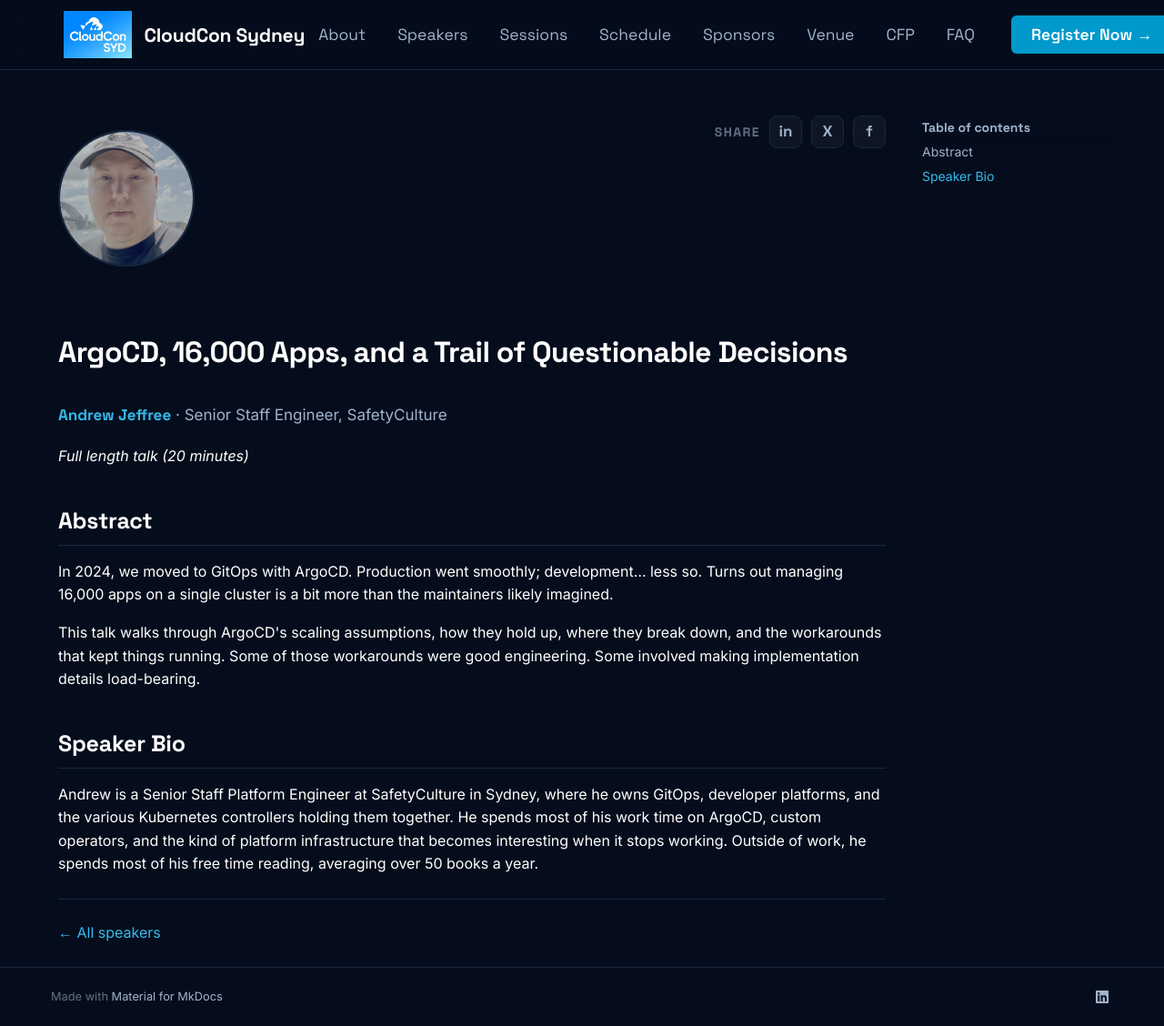
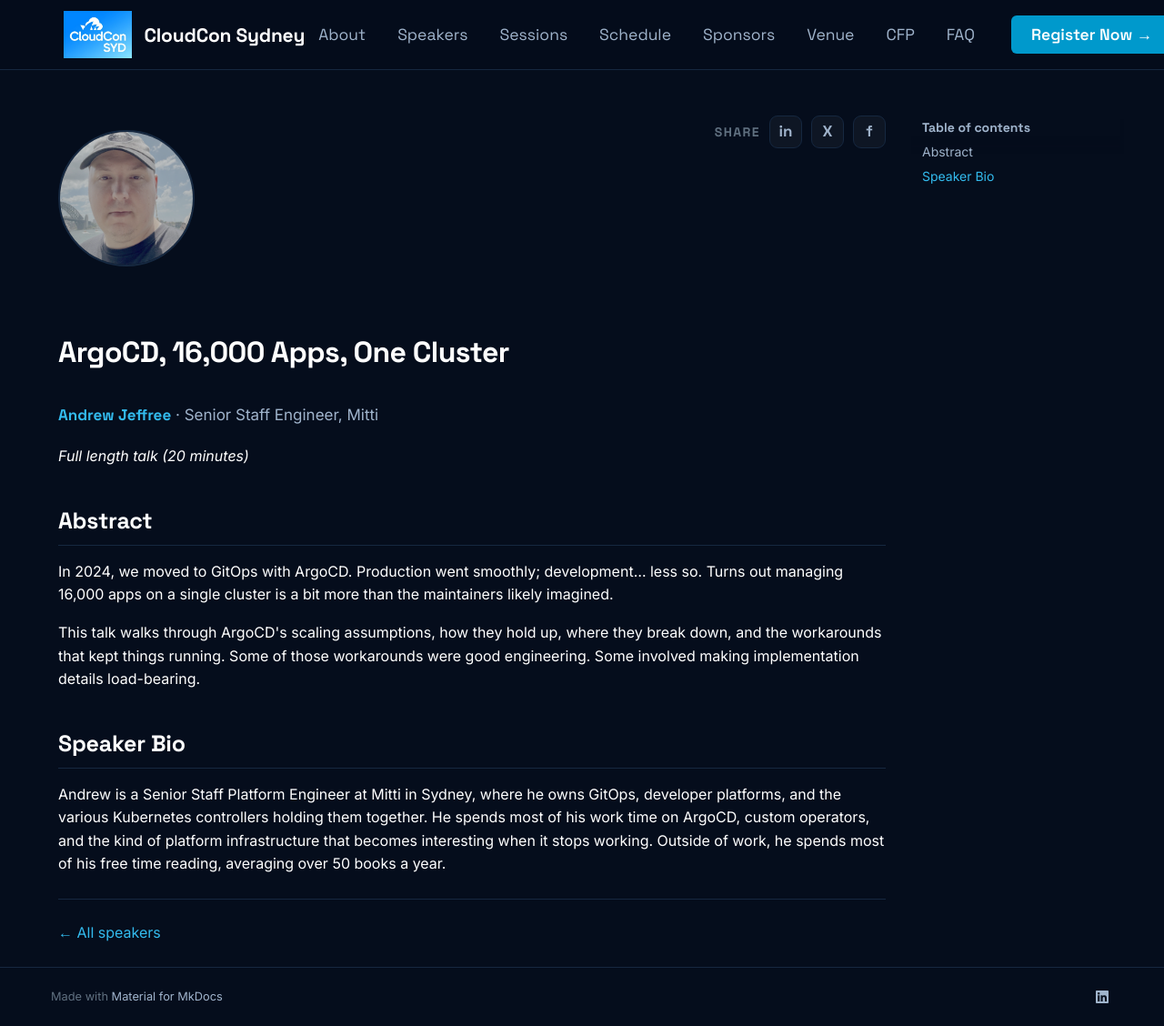
Before and after one commit to cloudconau/site, an MkDocs documentation site: the page built from docs/abstracts/2026/AndrewJeffree.md, in a window 1280 px wide and 1128 px high. Shown: the whole window at 91% size. Built offline with MkDocs 1.6.1 and Material for MkDocs 9.7.7, drawn with Linux system fonts in a browser that asks for light colours.

Commit message:
fix: apply speaker updates for Andrew Jeffree and Alex Eze
Andrew Jeffree asked to retitle his talk and to show his employer's new
name. "ArgoCD, 16,000 Apps, and a Trail of Questionable Decisions" is
now "ArgoCD, 16,000 Apps, One Cluster", and SafetyCulture is now Mitti
in his byline, bio, listings and share text, and in the homepage list
of speakers' companies. The page URL and talk anchor are unchanged so
existing links keep working. Miguel Elias dos Santos (2025) stays at
SafetyCulture.

Alex Eze's project Orkestra is now Inrun: the ork commands become
inrun, the repository is github.com/intentd/inrun, and his bio is the
new one from Sessionize. The talk title is unchanged.

Both changes are on the talk pages, the homepage (cards, schedule and
talk modal data), agenda.md and speakers.md.

Co-Authored-By: Claude Opus 5.5 <noreply@anthropic.com>

```diff
--- a/docs/abstracts/2026/AndrewJeffree.md
+++ b/docs/abstracts/2026/AndrewJeffree.md
@@ -1,5 +1,5 @@
 ---
-title: "ArgoCD, 16,000 Apps, and a Trail of Questionable Decisions"
+title: "ArgoCD, 16,000 Apps, One Cluster"
 description: "In 2024, we moved to GitOps with ArgoCD. Production went smoothly; development… less so."
 image: "images/speakers/headshots/AndrewJeffree.png"
 card: "summary"
@@ -9,13 +9,13 @@ card: "summary"
 <div class="cc-heads" markdown>
 ![Andrew Jeffree](../../images/speakers/headshots/AndrewJeffree.png){ .cc-head }
 </div>
-<div class="cc-share-row"><span class="cc-share-label">Share</span><a class="cc-share cc-share--li" href="https://www.linkedin.com/sharing/share-offsite/?url=https%3A%2F%2Fcloudcon.au%2Fabstracts%2F2026%2FAndrewJeffree%2F" target="_blank" rel="noopener" aria-label="Share on LinkedIn">in</a><a class="cc-share cc-share--x" href="https://twitter.com/intent/tweet?url=https%3A%2F%2Fcloudcon.au%2Fabstracts%2F2026%2FAndrewJeffree%2F&amp;text=ArgoCD%2C%2016%2C000%20Apps%2C%20and%20a%20Trail%20of%20Questionable%20Decisions%20%E2%80%94%20Andrew%20Jeffree%20at%20CloudCon%20Sydney%202026" target="_blank" rel="noopener" aria-label="Share on X">X</a><a class="cc-share cc-share--fb" href="https://www.facebook.com/sharer/sharer.php?u=https%3A%2F%2Fcloudcon.au%2Fabstracts%2F2026%2FAndrewJeffree%2F" target="_blank" rel="noopener" aria-label="Share on Facebook">f</a></div>
+<div class="cc-share-row"><span class="cc-share-label">Share</span><a class="cc-share cc-share--li" href="https://www.linkedin.com/sharing/share-offsite/?url=https%3A%2F%2Fcloudcon.au%2Fabstracts%2F2026%2FAndrewJeffree%2F" target="_blank" rel="noopener" aria-label="Share on LinkedIn">in</a><a class="cc-share cc-share--x" href="https://twitter.com/intent/tweet?url=https%3A%2F%2Fcloudcon.au%2Fabstracts%2F2026%2FAndrewJeffree%2F&amp;text=ArgoCD%2C%2016%2C000%20Apps%2C%20One%20Cluster%20%E2%80%94%20Andrew%20Jeffree%20at%20CloudCon%20Sydney%202026" target="_blank" rel="noopener" aria-label="Share on X">X</a><a class="cc-share cc-share--fb" href="https://www.facebook.com/sharer/sharer.php?u=https%3A%2F%2Fcloudcon.au%2Fabstracts%2F2026%2FAndrewJeffree%2F" target="_blank" rel="noopener" aria-label="Share on Facebook">f</a></div>
 </div>
 
-# ArgoCD, 16,000 Apps, and a Trail of Questionable Decisions
+# ArgoCD, 16,000 Apps, One Cluster
 
 <p class="cc-byline" markdown>
-**Andrew Jeffree** &middot; Senior Staff Engineer, SafetyCulture
+**Andrew Jeffree** &middot; Senior Staff Engineer, Mitti
 </p>
 
 *Full length talk (20 minutes)*
@@ -28,7 +28,7 @@ This talk walks through ArgoCD's scaling assumptions, how they hold up, where th
 
 ## Speaker Bio
 
-Andrew is a Senior Staff Platform Engineer at SafetyCulture in Sydney, where he owns GitOps, developer platforms, and the various Kubernetes controllers holding them together. He spends most of his work time on ArgoCD, custom operators, and the kind of platform infrastructure that becomes interesting when it stops working. Outside of work, he spends most of his free time reading, averaging over 50 books a year.
+Andrew is a Senior Staff Platform Engineer at Mitti in Sydney, where he owns GitOps, developer platforms, and the various Kubernetes controllers holding them together. He spends most of his work time on ArgoCD, custom operators, and the kind of platform infrastructure that becomes interesting when it stops working. Outside of work, he spends most of his free time reading, averaging over 50 books a year.
 
 ---
 
```
Also changed, not shown: docs/abstracts/2026/AlexEze.md (+7 -3 lines), docs/agenda.md (+1 -1 lines), docs/index.html (+7 -7 lines), docs/speakers.md (+1 -1 lines).
